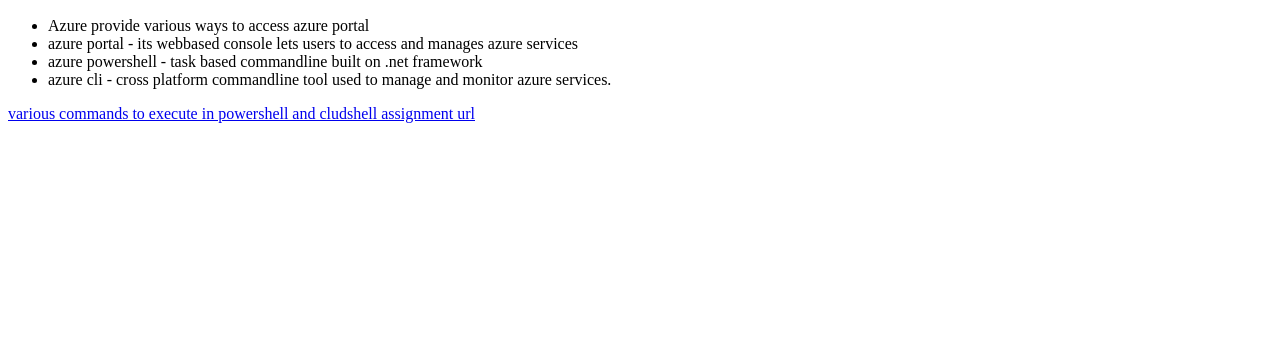
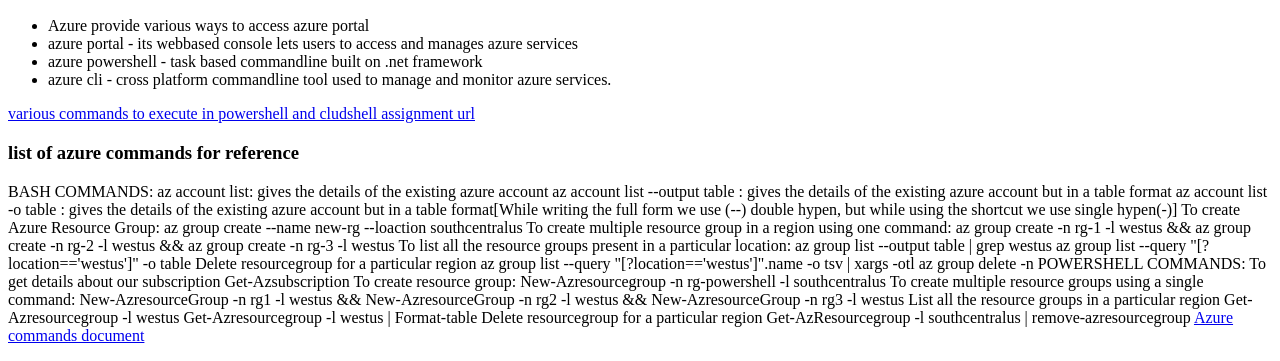
Before and after one commit to rani-2025/ssrwebsite, a plain HTML site: page Azure/Azurecloudcomputingbasics.html in a window 1280 px wide. Shown: the part 4421-4782 px from the top of the page. Before the commit the page ends 4560 px from the top, so only its background shows below. Drawn offline with Linux system fonts and the light colour scheme.

Commit message:
few more azure commands

```diff
--- a/Azure/Azurecloudcomputingbasics.html
+++ b/Azure/Azurecloudcomputingbasics.html
@@ -98,7 +98,52 @@
   </a>
   </p>
 </section>
+<section>
+  <h3> list of azure commands for reference</h3>
+  <p>
+    BASH COMMANDS:
+az account list: gives the details of the existing azure account
+az account list --output table : gives the details of the existing azure account but in a table format
+az account list -o table : gives the details of the existing azure account but in a table format[While writing the full form we use (--) double hypen,
+but while using the shortcut we use single hypen(-)]
 
+To create Azure Resource Group:
+az group create --name new-rg --loaction southcentralus
+To create multiple resource group in a region using one command:
+az group create -n rg-1 -l westus && az group create -n rg-2 -l westus && az group create -n rg-3 -l westus
+To list all the resource groups present in a particular location:
+az group list --output table | grep westus
+az group list --query "[?location=='westus']" -o table
+
+      Delete resourcegroup for a particular region
+      az group list --query "[?location=='westus']".name -o tsv | xargs -otl az group delete -n
+
+
+      POWERSHELL COMMANDS:
+      To get details about our subscription
+      Get-Azsubscription
+
+      To create resource group:
+      New-Azresourcegroup -n rg-powershell -l southcentralus
+
+      To create multiple resource groups using a single command:
+      New-AzresourceGroup -n rg1 -l westus && New-AzresourceGroup -n rg2 -l westus && New-AzresourceGroup -n rg3 -l westus
+
+      List all the resource groups in a particular region
+
+      Get-Azresourcegroup -l westus
+      Get-Azresourcegroup -l westus | Format-table
+
+      Delete resourcegroup for a particular region
+
+      Get-AzResourcegroup -l southcentralus | remove-azresourcegroup
+
+ <a href="https://learn.microsoft.com/en-us/powershell/azure/get-started-azureps?view=azps-13.0.0#find-commands">
+  Azure commands document
+ </a>
+
+  </p>
+</section>
 
 </body>
 </html>
```
